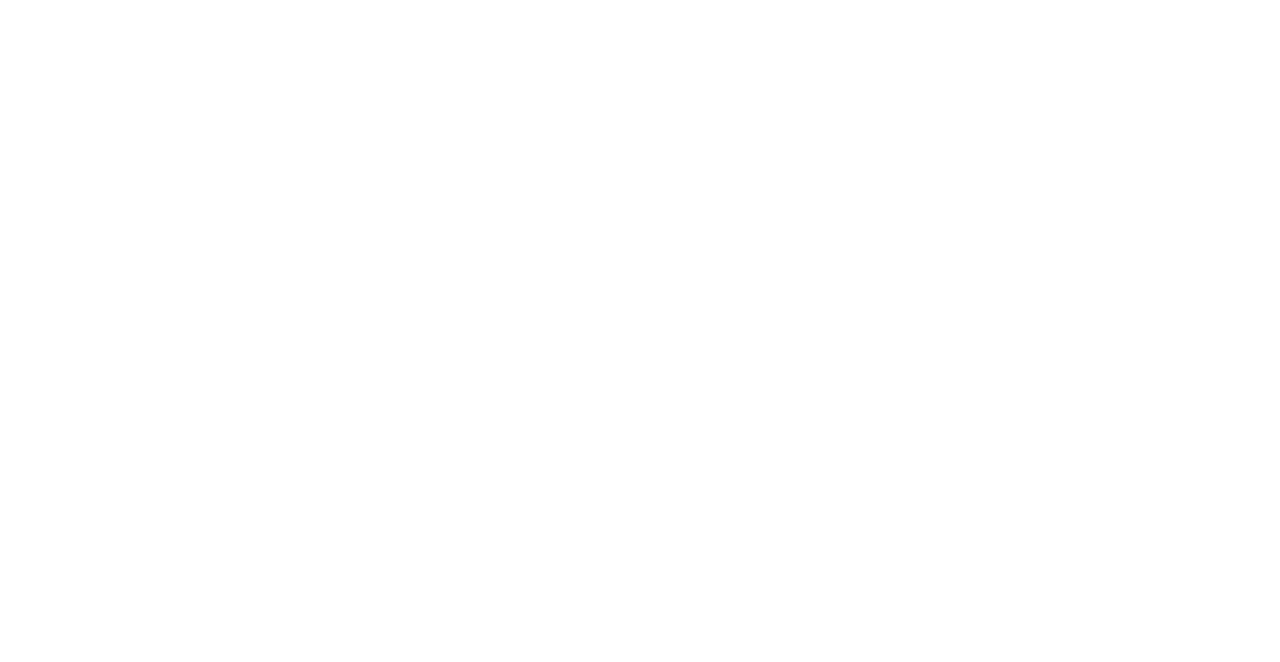
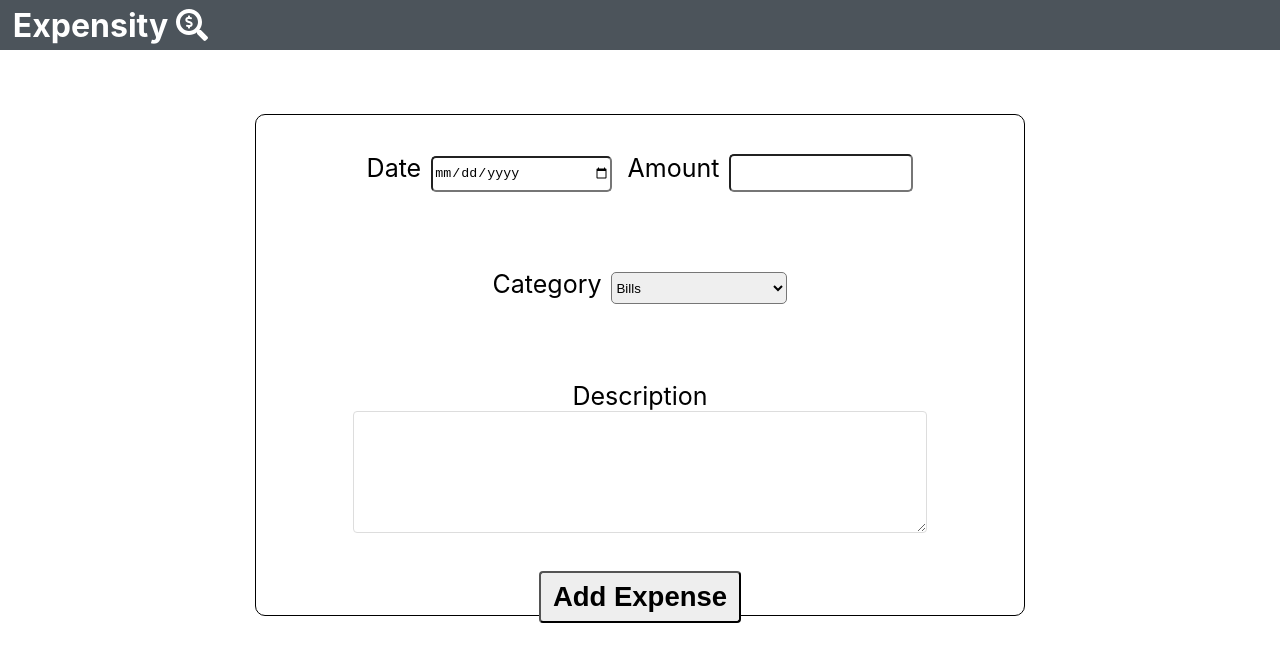
Before and after one commit to tam135/Expensify-client, a React (Create React App) app: page /addExpense in a window 1280 px wide. Shown: the top 662 px of the page. Built offline with nearby package versions, Linux system fonts and the light colour scheme.

Commit message:
added a add-expense form and sidebar component

```diff
--- a/package.json
+++ b/package.json
@@ -7,8 +7,12 @@
     "@fortawesome/free-solid-svg-icons": "^5.10.2",
     "@fortawesome/react-fontawesome": "^0.1.4",
     "date-fns": "^2.0.1",
+    "prop-types": "^15.7.2",
     "react": "^16.9.0",
+    "react-burger-menu": "^2.6.11",
+    "react-datepicker": "^2.8.0",
     "react-dom": "^16.9.0",
+    "react-input-calendar": "^0.5.4",
     "react-router-dom": "^5.0.1",
     "react-scripts": "3.1.1"
   },
--- /dev/null
+++ b/src/Components/AddExpense/AddExpense.css
@@ -0,0 +1,32 @@
+.AddExpenseForm {
+    border: 1px solid black;
+    border-radius: 10px;
+    height: 500px;
+    width: 60%;
+    text-align: center;
+    margin: 5% auto;
+    font-size: 25px;
+}
+
+.AddExpenseForm__Options {
+    display: inline-block;
+    margin: 5% 1%;
+}
+input, select {
+    margin-left: 10px;
+    border-radius: 5px;
+    width: 11rem;
+    height: 2rem;
+}
+
+
+
+.description {
+    margin: 5%;
+    border-radius: 10px;
+}
+.Textarea {
+    width: 80%;
+    height: 100px;
+    margin: auto;
+}
--- /dev/null
+++ b/src/Components/AddExpense/AddExpense.js
@@ -0,0 +1,66 @@
+import React, { Component } from 'react'
+import Header from '../Header/Header'
+import { Textarea, Button } from '../../Utils/Utils'
+import './AddExpense.css'
+
+export default class AddExpense extends Component {
+    render() {
+        return (
+
+            <div className="AddExpensePage">
+                <nav className='Header'>
+                    <Header />
+                </nav>
+
+                <form className='AddExpenseForm'>
+                    <div className='AddExpenseForm__Options'>
+                        <label htmlFor='AddExpenseForm__date'>
+                            Date
+                            </label>
+                        <input
+                            name='date'
+                            type='date' />
+                    </div>
+
+                    <div className='AddExpenseForm__Options'>
+                        <label htmlFor='AddExpenseForm__amount'>
+                            Amount
+                            </label>
+                        <input
+                            name='amount'
+                            type='text'
+                            required
+                            id='AddExpenseForm__amount'>
+                        </input>
+                    </div>
+
+                    <div className='AddExpenseForm__Options'>
+                        <label htmlFor='AddExpenseForm__category'>
+                            Category
+                            </label>
+                        <select>
+                            <option value="Bills">Bills</option>
+                            <option value="Personal">Personal</option>
+                            <option value="Entertainment">Entertainment</option>
+                            <option value="Food">Food</option>
+                            <option value="Travel">Travel</option>
+                        </select>
+                    </div>
+
+                    <div className='description'>
+                        <label htmlFor='AddExpenseForm__description'>
+                            Description
+                            </label>
+                        <Textarea>
+
+                        </Textarea>
+                    </div>
+
+                    <Button>
+                        Add Expense
+                    </Button>
+                </form>
+            </div>
+        )
+    }
+}
--- a/src/Components/App/App.css
+++ b/src/Components/App/App.css
@@ -1,6 +1,7 @@
 * {
     box-sizing: border-box;
 }
+
 
 .App {
   padding-top: 20px;
--- a/src/Components/App/App.js
+++ b/src/Components/App/App.js
@@ -4,15 +4,19 @@
 import { Route } from 'react-router-dom'
 import RegistrationForm from '../RegistrationForm/RegistrationForm';
 import LoginForm from '../LoginForm/LoginForm'
+import AddExpense from '../AddExpense/AddExpense'
+import Dashboard from '../Dashboard/Dashboard'
+import SideBar from '../SideBar/SideBar'
+
 export default class App extends Component {
   render() {
     return (
-      <div className = 'App'>
-
-
-        <Route exact path ='/' component={LandingPage} />
-        <Route path = '/Registration' component={RegistrationForm} />
-        <Route path = '/Login' component={LoginForm}/>
+      <div className='App'>
+        <Route exact path='/' component={LandingPage} />
+        <Route path='/register' component={RegistrationForm} />
+        <Route path='/login' component={LoginForm} />
+        <Route path='/addExpense' component={AddExpense} />
+        <Route path='/dashboard' component={Dashboard} />
       </div>
     )
   }
--- /dev/null
+++ b/src/Components/Dashboard/Dashboard.js
@@ -0,0 +1,13 @@
+import React, { Component } from 'react'
+import Header from '../Header/Header'
+import SideBar from '../SideBar/SideBar'
+export default class Dashboard extends Component {
+    render() {
+        return (
+            <div>
+                <Header/>
+                <SideBar/>
+            </div>
+        )
+    }
+}
--- a/src/Components/Header/Header.css
+++ b/src/Components/Header/Header.css
@@ -1,18 +1,21 @@
 .Header {
-  height: 60px;
+  height: 50px;
   display: flex;
   align-items: normal;
   justify-content: space-between;
   background-color: #4C545B;
 }
 
+
 .Header h1 {
-  margin: .5rem 10%;
+  margin: auto 1vw;
 }
+
 
 .Header a {
   color: #fff;
   text-decoration: none;
+  font-size: 2rem;
 }
 
 @media screen and (min-width: 450px) {
--- a/src/Components/Header/Header.js
+++ b/src/Components/Header/Header.js
@@ -9,7 +9,7 @@
             <nav className='Header'>
                 <h1>
                     <Link to='/'>
-                        Expensify
+                        Expensity
                         {' '}
                         <FontAwesomeIcon className='blue' icon='search-dollar' />
                     </Link>
--- a/src/Components/LandingPage/LandingPage.js
+++ b/src/Components/LandingPage/LandingPage.js
@@ -6,11 +6,11 @@
 export default class Landingpage extends Component {
     render() {
         return (
-            <div className = "LandingPage">
-                <h1 className = "LandingPage__title">
+            <div className="LandingPage">
+                <h1 className="LandingPage__title">
                     <FontAwesomeIcon className='blue' icon='search-dollar' />
                     {' '}
-                    Expensify
+                    Expensity
                 </h1>
 
                 <section className="LandingPage__description">
@@ -22,7 +22,7 @@
                     <h3>Spend less Save more</h3>
                     <p>Think you waste too much on food? Interactive charts and stats help you understand what to spend less on.</p>
                 </section>
-                <section className = "button-container">
+                <section className="button-container">
                     <Link to='/login'>
                         <button
                             type="submit"
@@ -31,7 +31,14 @@
                         </button>
                     </Link>
 
-                    <button type="submit" className="LandingPage__button demo-button">Demo</button>
+                    <Link to='/Register'>
+                        <button
+                            type="submit"
+                            className="LandingPage__button reg-button">
+                            Register
+                        </button>
+                    </Link>
+
                 </section>
 
             </div>
--- a/src/Components/RegistrationForm/RegistrationForm.js
+++ b/src/Components/RegistrationForm/RegistrationForm.js
@@ -8,8 +8,6 @@
             <form
                 className='RegistrationForm'
             >
-
-
                 <div className='full_name'>
                     <label htmlFor='RegistrationForm__full_name'>
                         Full name <Required />
--- /dev/null
+++ b/src/Components/SideBar/SideBar.css
@@ -0,0 +1,24 @@
+.sidebar {
+    position: fixed;
+    background-color: #F6F6F6;
+    border: 1px solid #C2C5C8;
+    border-radius: 5px;
+    width: 200px;
+    height: 15%;
+    margin-top: 20px;
+}
+
+a {
+    text-decoration: none;
+}
+
+a:hover {
+    text-decoration: underline;
+}
+
+
+li {
+    list-style-type: none;
+    color: black;
+    margin: 20px 15px;
+}
--- /dev/null
+++ b/src/Components/SideBar/SideBar.js
@@ -0,0 +1,32 @@
+import React, { Component } from 'react'
+import { Link } from 'react-router-dom'
+import './SideBar.css'
+export default class SideBar extends Component {
+    render() {
+        return (
+            <div className='sidebar'>
+
+                        <Link to='/dashboard'>
+                            <li>
+                                 Dashboard
+                            </li>
+                        </Link>
+
+
+                        <Link to='/expenses'>
+                            <li>
+                                Expenses
+                            </li>
+                        </Link>
+
+                        <Link to='/addExpense'>
+                            <li>
+                                Add Expense
+                            </li>
+
+                        </Link>
+
+            </div>
+        )
+    }
+}
```
Also changed, not shown: 1 other file (tests, documents, lock files or other folders).
